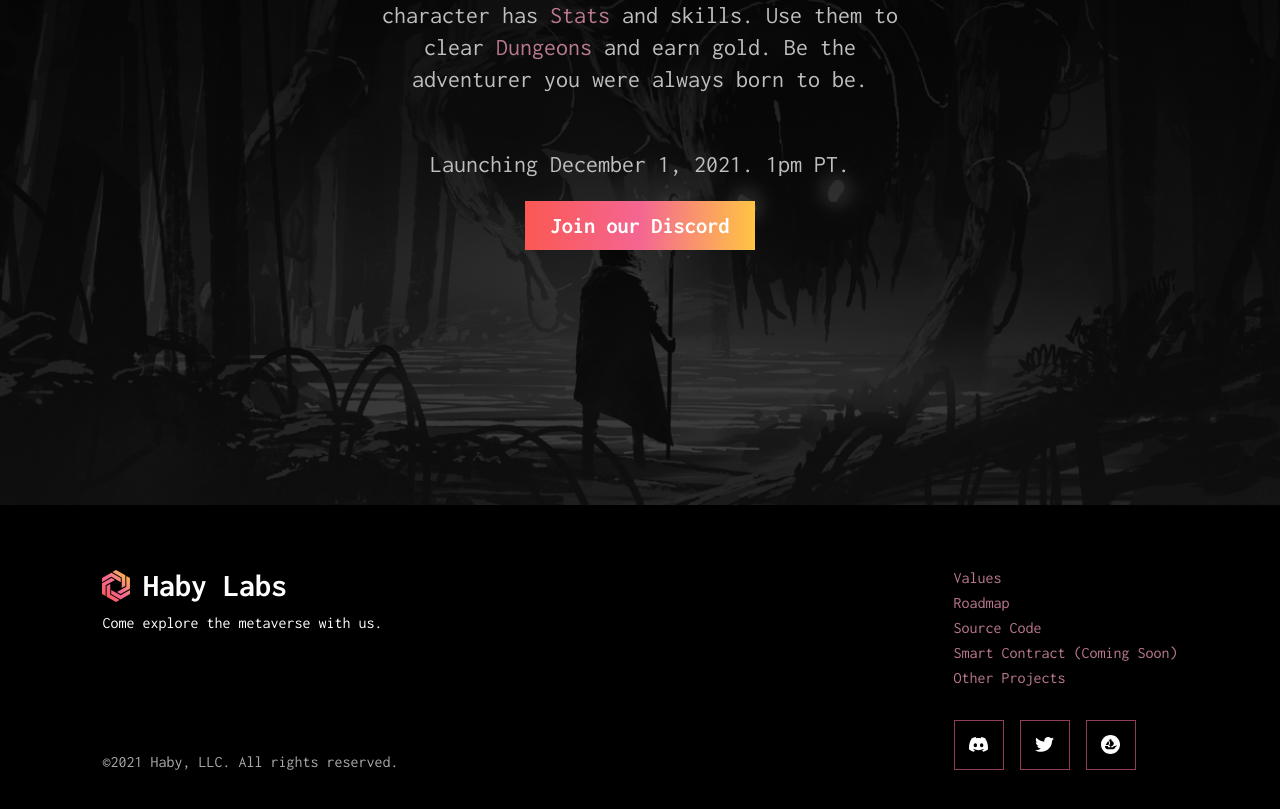
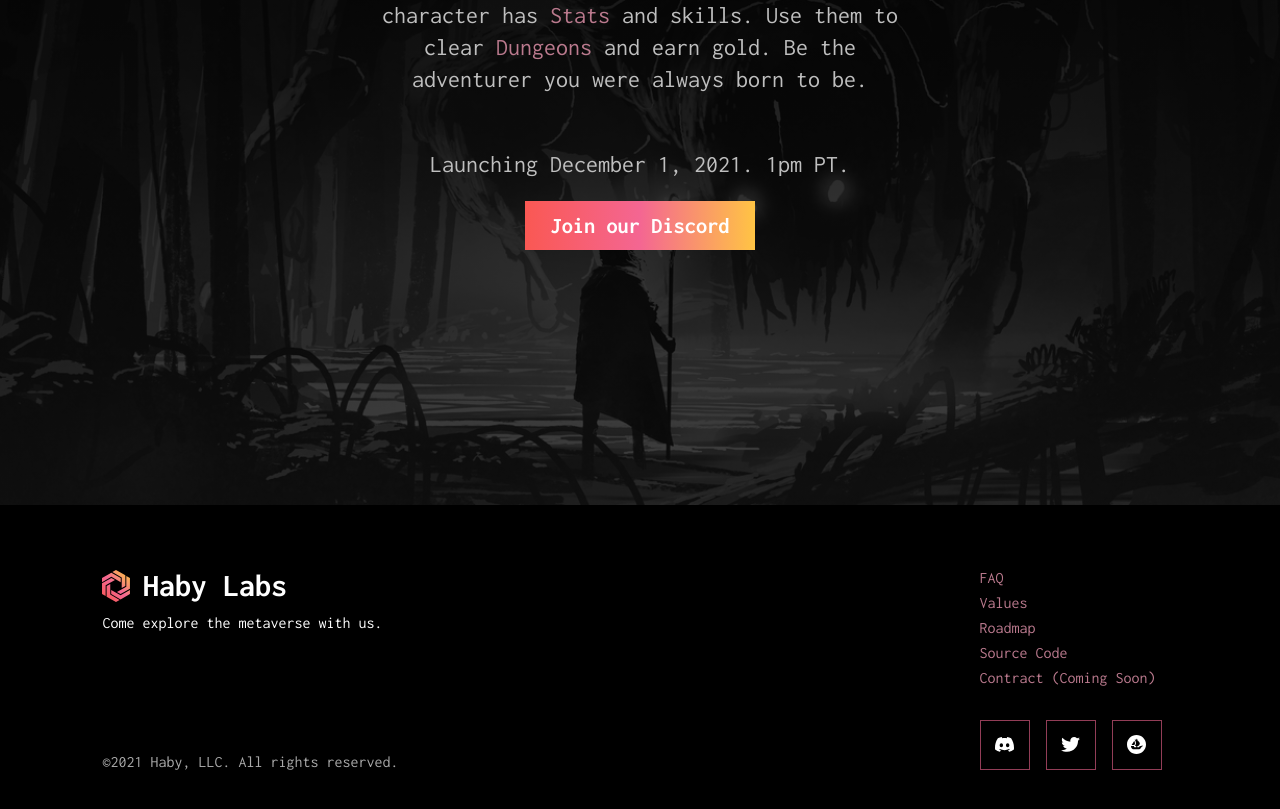
Before and after one commit to haby-llc/adventure.haby.io, a React (Create React App) app: page / in a window 1280 px wide. Shown: the part 295-1104 px from the top of the page. Built offline with nearby package versions, Linux system fonts and the light colour scheme.

Commit message:
Add FAQ to footer

```diff
--- a/src/components/Footer.js
+++ b/src/components/Footer.js
@@ -13,6 +13,14 @@ function Footer() {
   const getLinksSection = () => (
     <div className="footer-right-section">
       <div className="footer-right-section-links">
+        <a
+          href="https://habylabs.notion.site/FAQs-da5e0e5851d74d029b70007aa1e2ec61"
+          target="_blank"
+          rel="noopener noreferrer"
+          className="link footer-link monospace-font"
+        >
+          FAQ
+        </a>
         <a
           href="https://habylabs.notion.site/Mission-Vision-Values-1b099b95a05d4139b070f4e8d14a4dda"
           target="_blank"
@@ -40,22 +48,14 @@ function Footer() {
         <div
           className="link inactive footer-link monospace-font"
         >
-          Smart Contract (Coming Soon)
+          Contract (Coming Soon)
         </div>
-        <a
-          href="https://www.haby.io/projects"
-          target="_blank"
-          rel="noopener noreferrer"
-          className="link footer-link monospace-font"
-        >
-          Other Projects
-        </a>
       </div>
 
       <div className="footer-buttons-row">
         <div className="footer-icon-button">
           <a
-            href="https://discord.gg/FwcZjwdCQs"
+            href="https://discord.gg/TXgaBwYZep"
             target="_blank"
             rel="noopener noreferrer"
             className="footer-icon-button-link"
```
